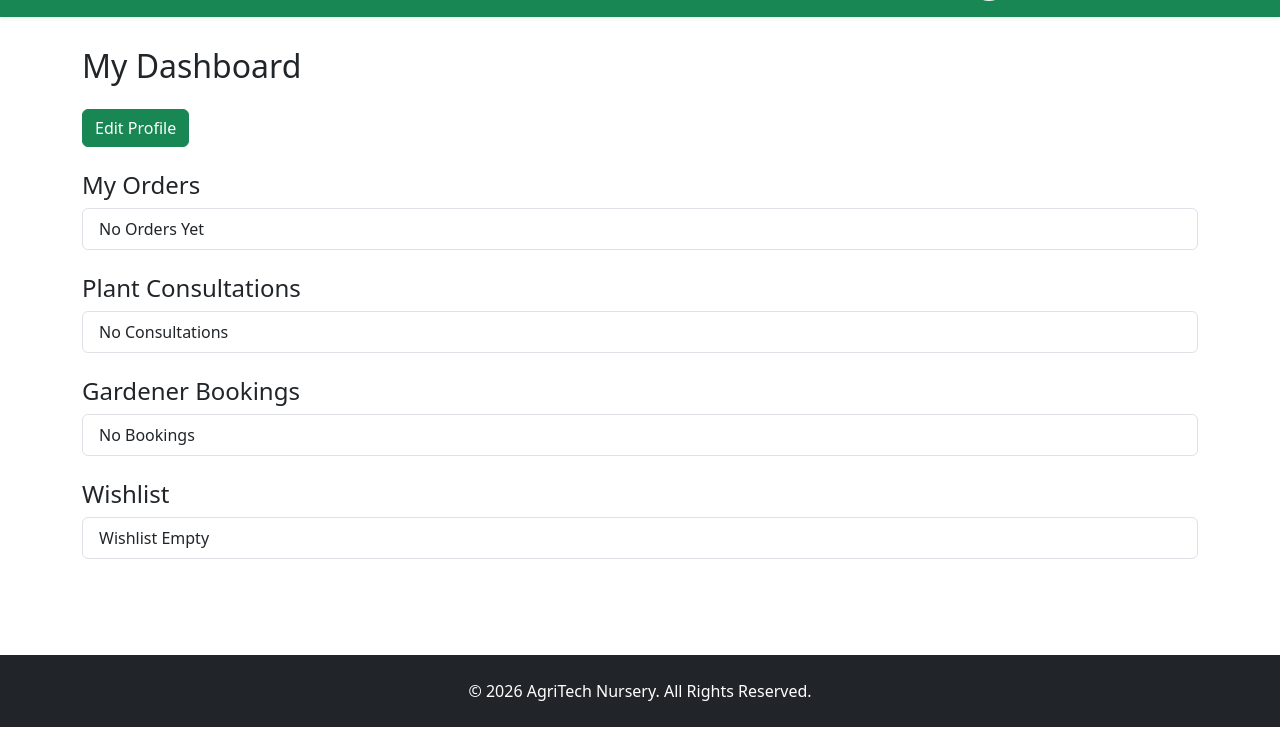
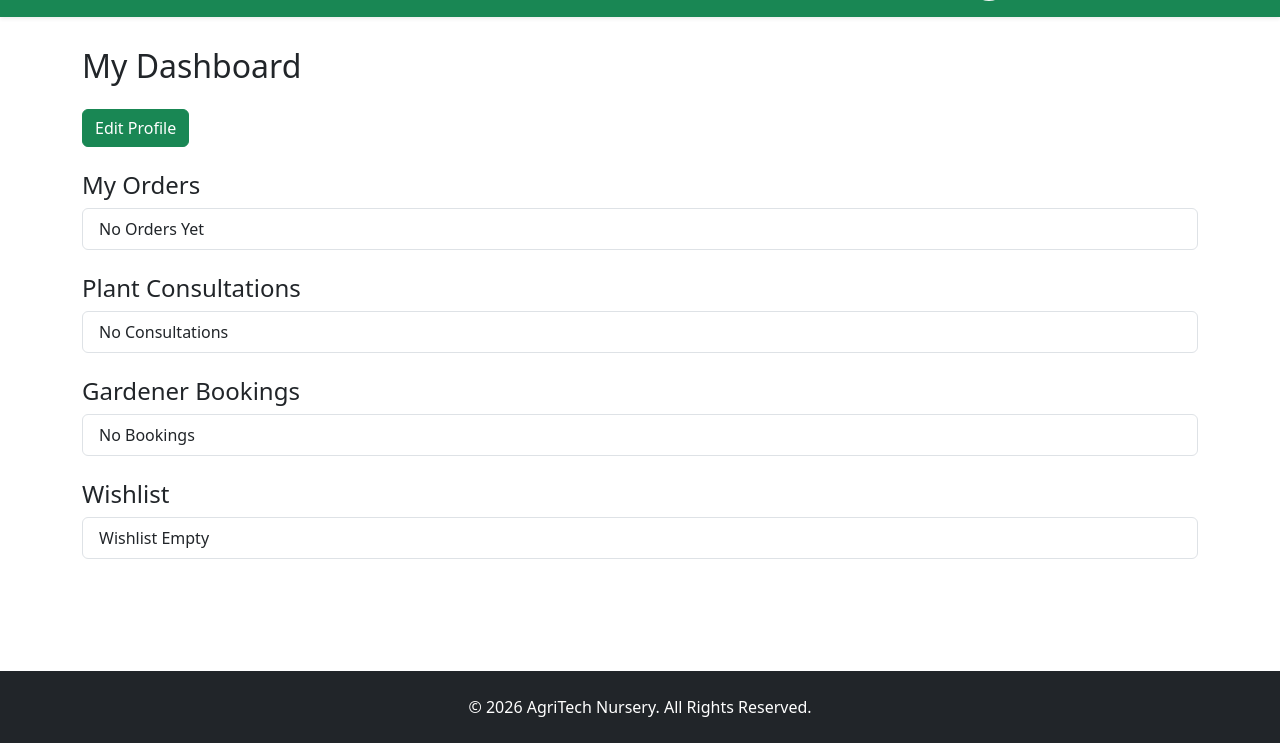
Before and after one commit to technosthanintern4/AgriTechProject, a Django app: page /accounts/dashboard/ in a window 1280 px wide. Shown: the part 57-800 px from the top of the page. Run offline with Django 5.2, Linux system fonts and the light colour scheme; the visitor is signed in with stand-in values (Sample User, id 1); data that the repository does not hold is empty; grey boxes are pictures that could not be loaded.

Commit message:
Fix sticky footer layout

```diff
--- a/templates/base.html
+++ b/templates/base.html
@@ -26,15 +26,22 @@
 
 </head>
 
-<body style="padding-top:56px;">
+<body class="d-flex flex-column min-vh-100"
+      style="padding-top:56px;">
 
+    <!-- Navbar -->
     {% include 'includes/navbar.html' %}
 
-    {% block content %}
-    {% endblock %}
+    <!-- Main Content -->
+    <main class="flex-grow-1">
+        {% block content %}
+        {% endblock %}
+    </main>
 
+    <!-- Footer -->
     {% include 'includes/footer.html' %}
 
+    <!-- Bootstrap JS -->
     <script src="https://cdn.jsdelivr.net/npm/bootstrap@5.3.7/dist/js/bootstrap.bundle.min.js"></script>
 
 </body>
--- a/templates/includes/footer.html
+++ b/templates/includes/footer.html
@@ -1,5 +1,7 @@
-<footer class="bg-dark text-white text-center p-4 mt-5">
-    <p class="mb-0">
-        © 2026 AgriTech Nursery. All Rights Reserved.
-    </p>
+<footer class="bg-dark text-white text-center py-4 mt-auto">
+    <div class="container">
+        <p class="mb-0">
+            © 2026 AgriTech Nursery. All Rights Reserved.
+        </p>
+    </div>
 </footer>
```
